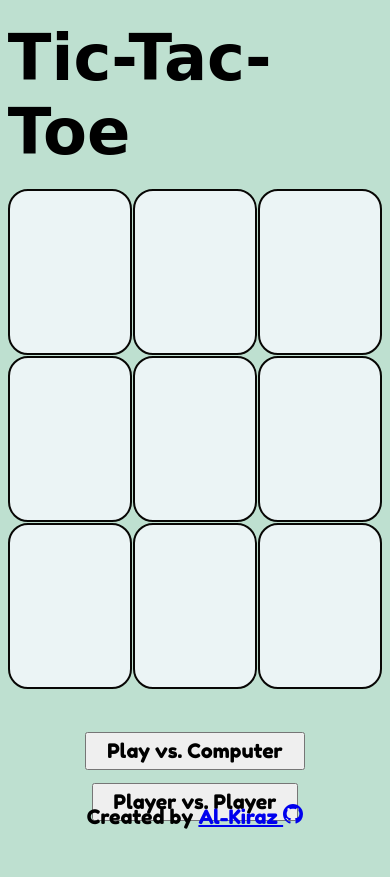
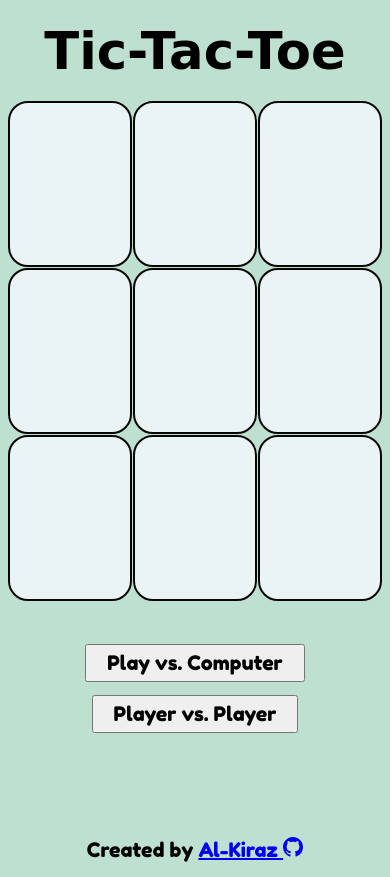
Before and after one commit to Akirazian/tic-tac-toe, a plain HTML site: page index.html in a window 390 px wide. Before the commit the page ends 844 px from the top, so only its background shows below. Drawn offline with Linux system fonts and the light colour scheme; a web font is replaced by a local one.

Commit message:
Added media queries

```diff
--- a/style.css
+++ b/style.css
@@ -1,4 +1,5 @@
 body {
+  height: 100vh;
   margin: auto 2vw;
   display: flex;
   flex-direction: column;
@@ -11,7 +12,14 @@ body {
 #title {
   margin-top: 2.5vh;
   margin-bottom: 20px;
-  font-size: 4em;
+  font-size: 4.5em;
+  width: auto;
+}
+
+@media only screen and (max-width: 768px) {
+  #title {
+    font-size: 3.2em;
+  }
 }
 
 .board {
@@ -43,6 +51,7 @@ body {
 }
 
 .container {
+  height: 166px;
   text-align: center;
   margin-top: 30px;
   font-size: 1.4em;
@@ -90,12 +99,11 @@ button {
 }
 
 footer {
-  position: fixed;
+  position: relative;
   font-family: 'Fredoka One', cursive;
   text-align: center;
+  top: 40px;
   font-size: 20px;
-  left: 0;
-  bottom: 0;
   width: 100%;
-  margin-bottom: 15px;
+  padding-bottom: 15px;
 }
```
